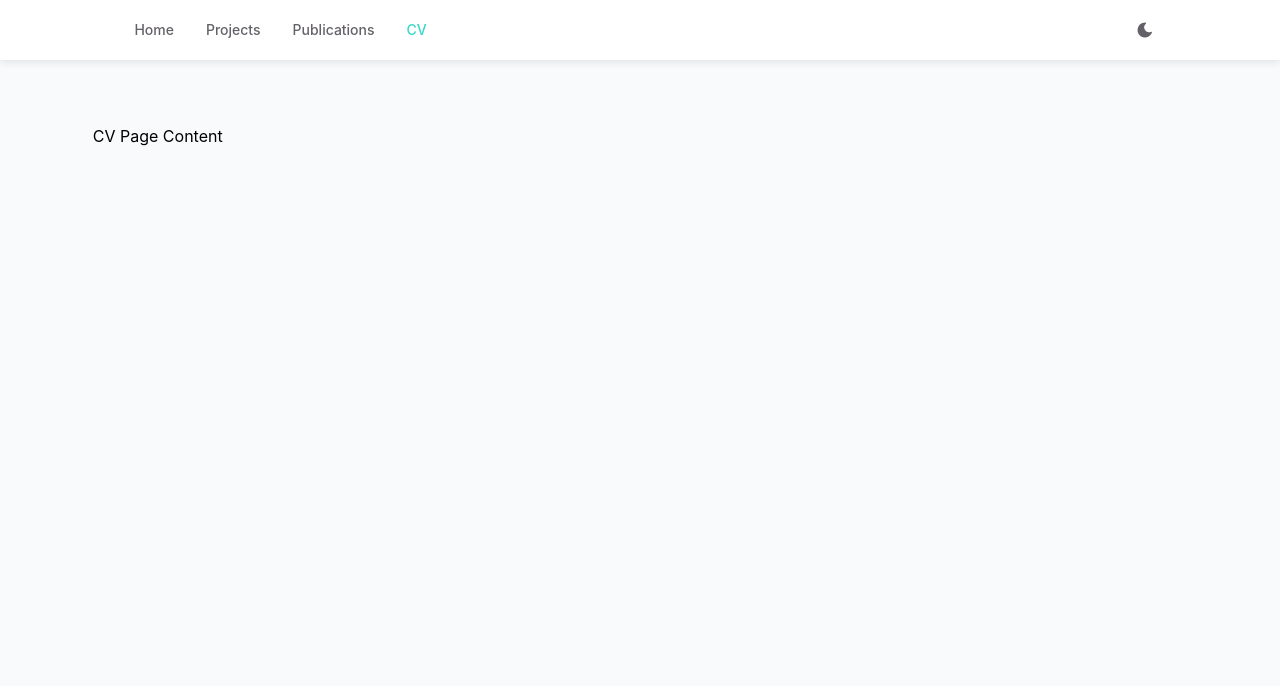
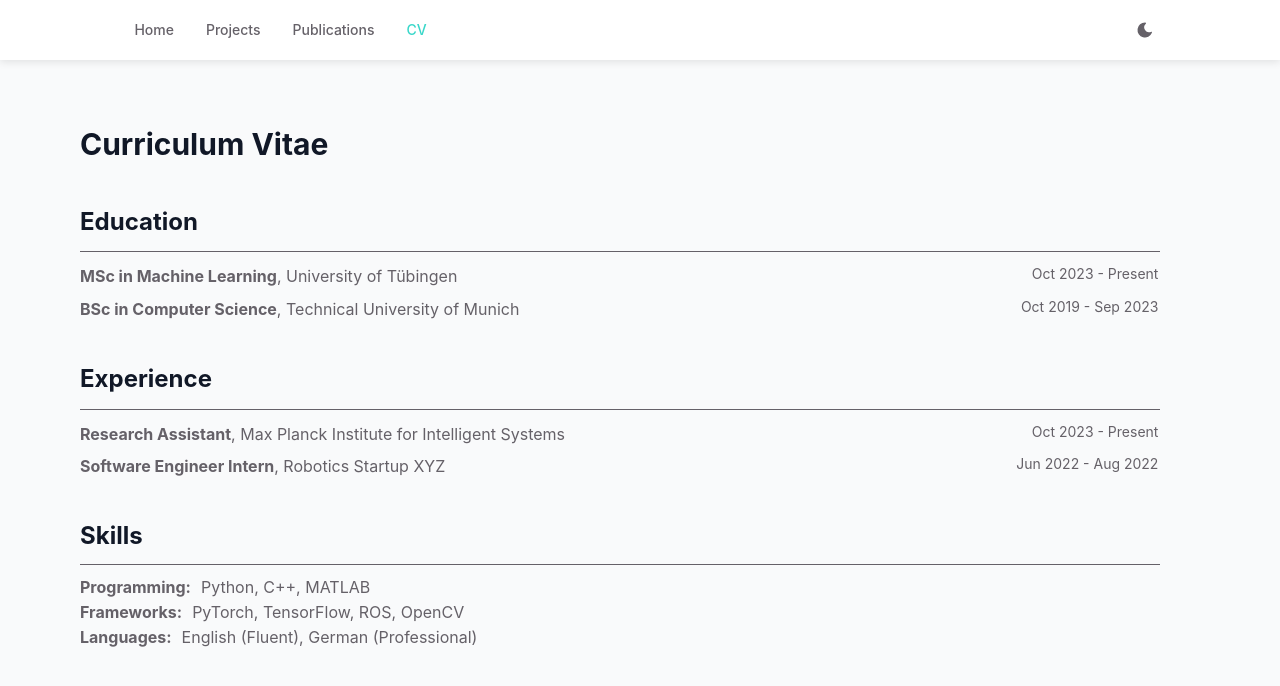
Before and after one commit to DerSimi/portfolio-website, a React (Vite) app: page / in a window 1280 px wide. Both pictures are taken after a click on the link "CV". Shown: the top 686 px of the page. Built offline with nearby package versions, Linux system fonts and the light colour scheme.

Commit message:
added cv

```diff
--- a/src/App.tsx
+++ b/src/App.tsx
@@ -5,7 +5,12 @@ import { RootPage } from './RootPage';
 
 export default function App() {
   return (
-    <MantineProvider theme={theme}>
+    <MantineProvider
+      theme={{
+        ...theme,
+        fontFamily: 'Inter, sans-serif',
+      }}
+    >
       <RootPage />
     </MantineProvider>
   );
--- a/src/RootPage.tsx
+++ b/src/RootPage.tsx
@@ -2,12 +2,13 @@ import { useState, ReactElement } from "react";
 import { Box, useMantineColorScheme, useMantineTheme } from "@mantine/core";
 import { NavBar } from "@/components /NavBar/NavBar";
 import { Home } from "@/pages/Home";
+import { CV } from "./pages/CV";
 
 // You can move these into their own files in a 'views' or 'sections' folder later
-const HomeContent = () => <div><Home/></div>;
+const HomeContent = () => <Home />;
 const ProjectsContent = () => <div>Projects Page Content</div>;
 const PublicationsContent = () => <div>Publications Page Content</div>;
-const CVContent = () => <div>CV Page Content</div>;
+const CVContent = () => <CV/>;
 
 const contentMap: Record<string, ReactElement> = {
   Home: <HomeContent />,
@@ -44,7 +45,7 @@ export function RootPage() {
         style={{
           minHeight: "100vh",
           paddingTop: "60px", // Abstand für die fixe Navbar
-          paddingLeft: "calc(6vw + var(--mantine-spacing-md))",
+          paddingLeft: "calc(5vw + var(--mantine-spacing-md))",
         }}
       >
         {/* Optional: Innenabstand für Content */}
--- /dev/null
+++ b/src/pages/CV.tsx
@@ -0,0 +1,144 @@
+import { Box, Divider, Grid, Group, Stack, Text, Title, useMantineColorScheme, useMantineTheme } from '@mantine/core';
+
+// Die Daten-Arrays bleiben unverändert
+const educationData = [
+  {
+    primary: "MSc in Machine Learning",
+    secondary: "University of Tübingen",
+    date: "Oct 2023 - Present",
+  },
+  {
+    primary: "BSc in Computer Science",
+    secondary: "Technical University of Munich",
+    date: "Oct 2019 - Sep 2023",
+  },
+];
+
+const experienceData = [
+  {
+    primary: "Research Assistant",
+    secondary: "Max Planck Institute for Intelligent Systems",
+    date: "Oct 2023 - Present",
+  },
+  {
+    primary: "Software Engineer Intern",
+    secondary: "Robotics Startup XYZ",
+    date: "Jun 2022 - Aug 2022",
+  },
+];
+
+const skillsData = [
+  { category: "Programming", skills: "Python, C++, MATLAB" },
+  { category: "Frameworks", skills: "PyTorch, TensorFlow, ROS, OpenCV" },
+  { category: "Languages", skills: "English (Fluent), German (Professional)" },
+];
+
+// Die Helper-Komponenten bleiben unverändert
+function SectionDivider({ color }: { color: string }) {
+  return <Divider style={{ width: '90%' }} color={color} />;
+}
+
+function CvEntry({
+  primary,
+  secondary,
+  date,
+  textColor,
+}: {
+  primary: string;
+  secondary: string;
+  date: string;
+  textColor: string;
+}) {
+  return (
+    <Grid>
+      <Grid.Col span="auto">
+        <Text c={textColor}>
+          <Text component="span" fw={700} c={textColor}>
+            {primary}
+          </Text>
+          {secondary && (
+            <Text component="span" c={textColor}>
+              , {secondary}
+            </Text>
+          )}
+        </Text>
+      </Grid.Col>
+      <Grid.Col span="content" style={{ marginRight: '9.5vw' }}>
+        <Text size="sm" c={textColor}>
+          {date}
+        </Text>
+      </Grid.Col>
+    </Grid>
+  );
+}
+
+function SkillEntry({ category, skills, textColor }: { category: string; skills: string; textColor: string }) {
+  return (
+    <Group gap="xs">
+      <Text fw={700} c={textColor}>{category}:</Text>
+      <Text c={textColor}>{skills}</Text>
+    </Group>
+  );
+}
+
+
+export function CV() {
+  const theme = useMantineTheme();
+  const { colorScheme } = useMantineColorScheme();
+
+  const titleColor =
+    colorScheme === 'dark'
+      ? theme.other.colors.dark.hoverText
+      : theme.other.colors.light.hoverText;
+
+  const textColor = colorScheme === 'dark'
+    ? theme.other.colors.dark.normalText
+    : theme.other.colors.light.normalText;
+
+  return (
+    <Box>
+      {/* NEU: Schriftgröße und -stärke angepasst an text-3xl (30px) & font-bold */}
+      <Title order={2} mb={40} c={titleColor} size="1.875rem" fw={700}>
+        Curriculum Vitae
+      </Title>
+
+      <Stack gap={40}>
+        {/* Education Section */}
+        <Stack gap="sm">
+          {/* NEU: Schriftgröße und -stärke angepasst an text-2xl (24px) & font-bold */}
+          <Title order={4} c={titleColor} size="1.5rem" fw={700}>Education</Title>
+          <SectionDivider color={textColor} />
+          <div style={{ color: textColor }}>
+            {educationData.map((entry) => (
+              <CvEntry key={entry.primary} {...entry} textColor={textColor} />
+            ))}
+          </div>
+        </Stack>
+
+        {/* Experience Section */}
+        <Stack gap="sm">
+          {/* NEU: Schriftgröße und -stärke angepasst an text-2xl (24px) & font-bold */}
+          <Title order={4} c={titleColor} size="1.5rem" fw={700}>Experience</Title>
+          <SectionDivider color={textColor} />
+          <div style={{ color: textColor }}>
+            {experienceData.map((entry) => (
+              <CvEntry key={entry.primary} {...entry} textColor={textColor} />
+            ))}
+          </div>
+        </Stack>
+
+        {/* Skills Section */}
+        <Stack gap="xs">
+           {/* NEU: Schriftgröße und -stärke angepasst an text-2xl (24px) & font-bold */}
+          <Title order={4} c={titleColor} size="1.5rem" fw={700}>Skills</Title>
+          <SectionDivider color={textColor} />
+          <div style={{ color: textColor }}>
+            {skillsData.map((entry) => (
+              <SkillEntry key={entry.category} {...entry} textColor={textColor} />
+            ))}
+          </div>
+        </Stack>
+      </Stack>
+    </Box>
+  );
+}
```
